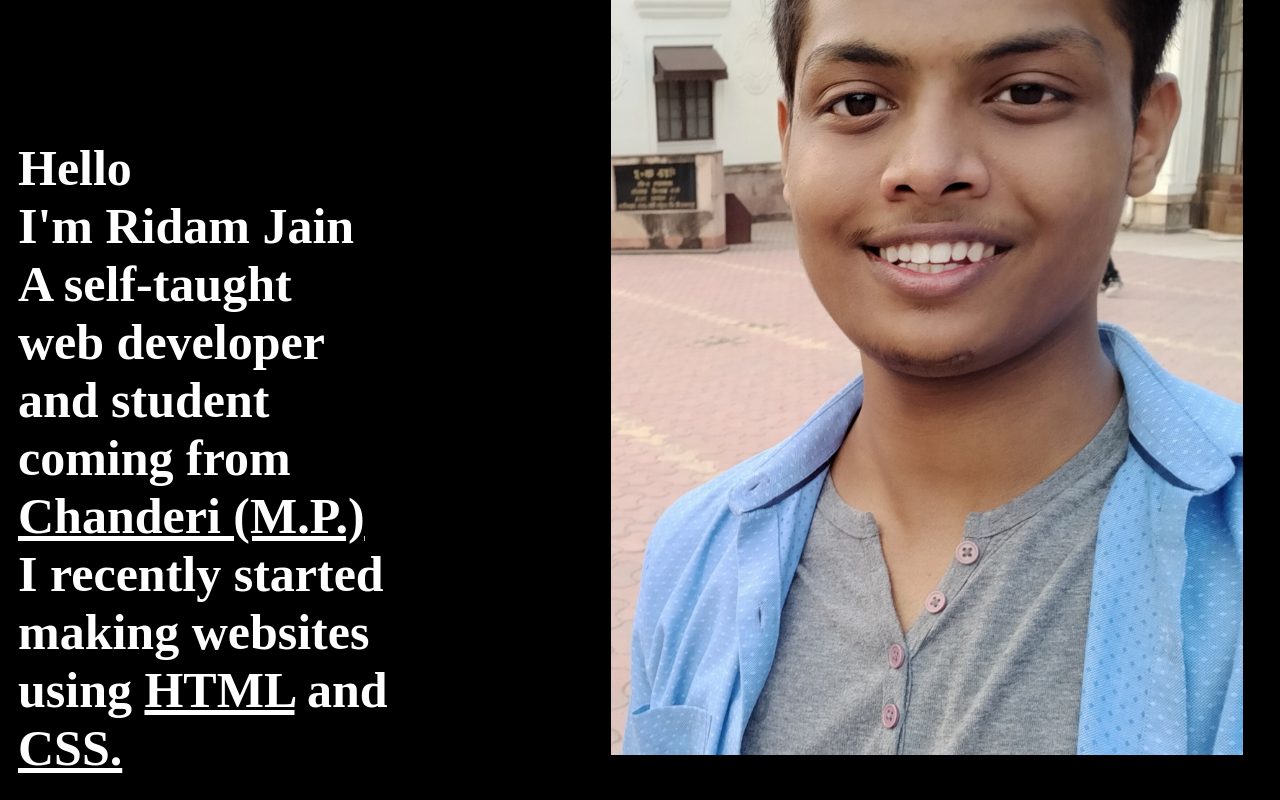
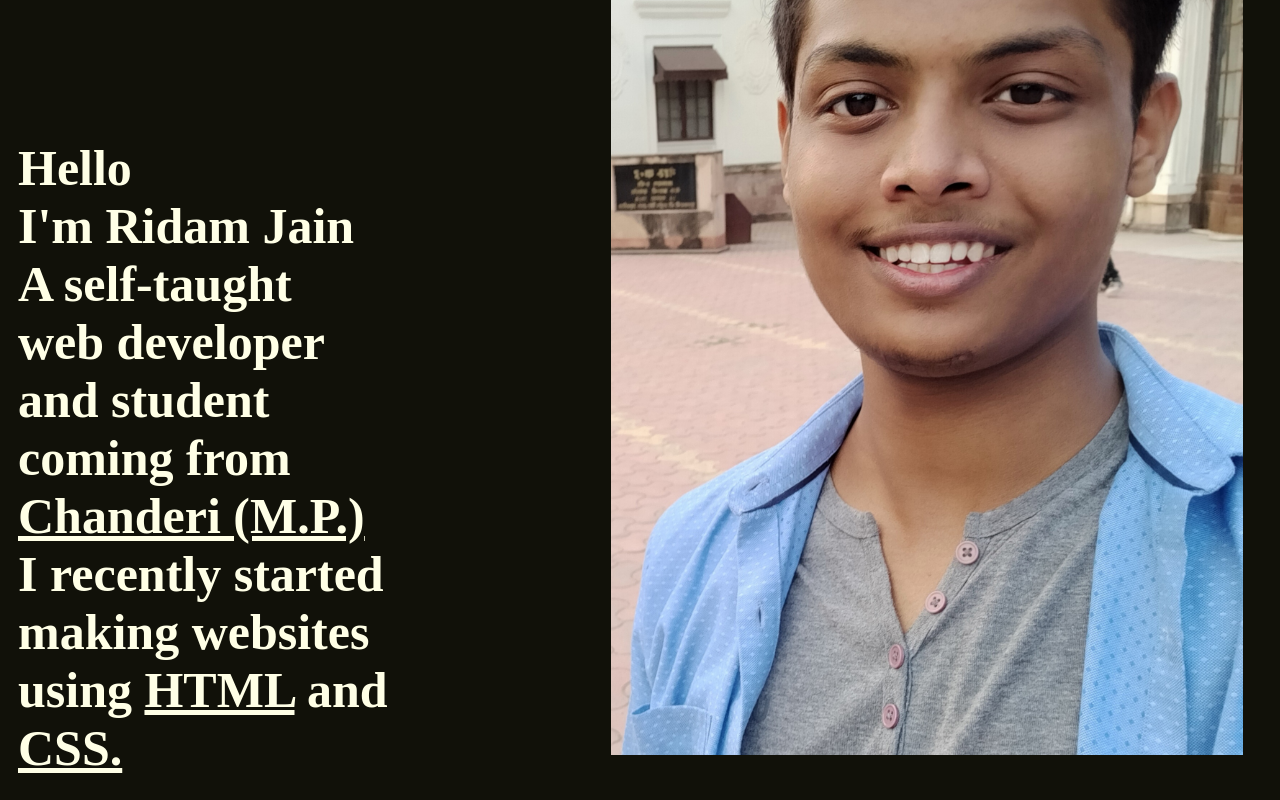
Before and after one commit to ridam258/MyPortfolio, a plain HTML site: page index.html in a window 1280 px wide. Shown: the part 780-1580 px from the top of the page. Drawn offline with Linux system fonts and the light colour scheme.

Commit message:
Update style.css

```diff
--- a/style.css
+++ b/style.css
@@ -1,5 +1,5 @@
 body{
-  background-color: black;
+  background-color: #111109;
 }
 div li{
   list-style-type: none;
@@ -56,7 +56,7 @@ div ul li a{
   max-width: 45%;
   font-weight: bold;
   font-family: serif;
-  color: white;
+  color: #ffffe6;
   display: inline-block;
   font-size: 50px;
   width: 45%;
@@ -83,11 +83,9 @@ div ul li a{
   color: white;
   font-size: 50px;
   padding: 30px;
-
 }
 #gone{
-  font-size:40px;
-
+  font-size:42px;
 }
 #skill{
   letter-spacing: 5px;
```
